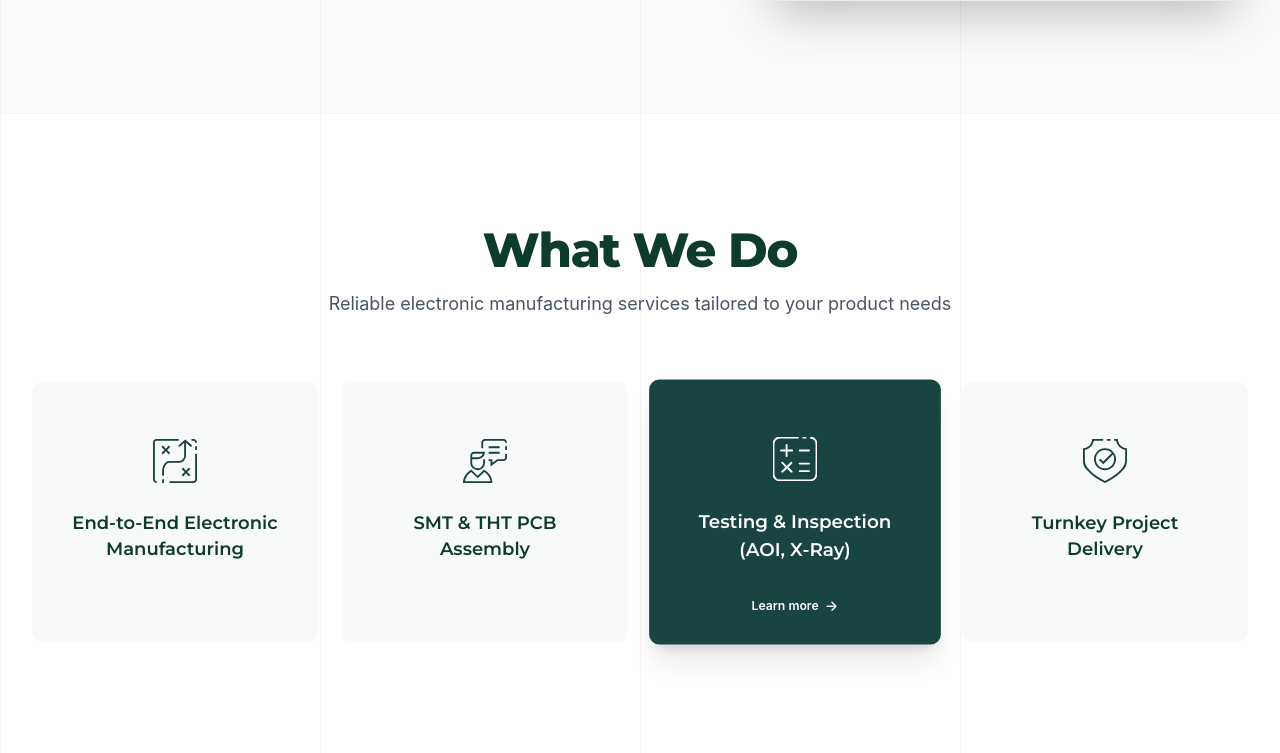
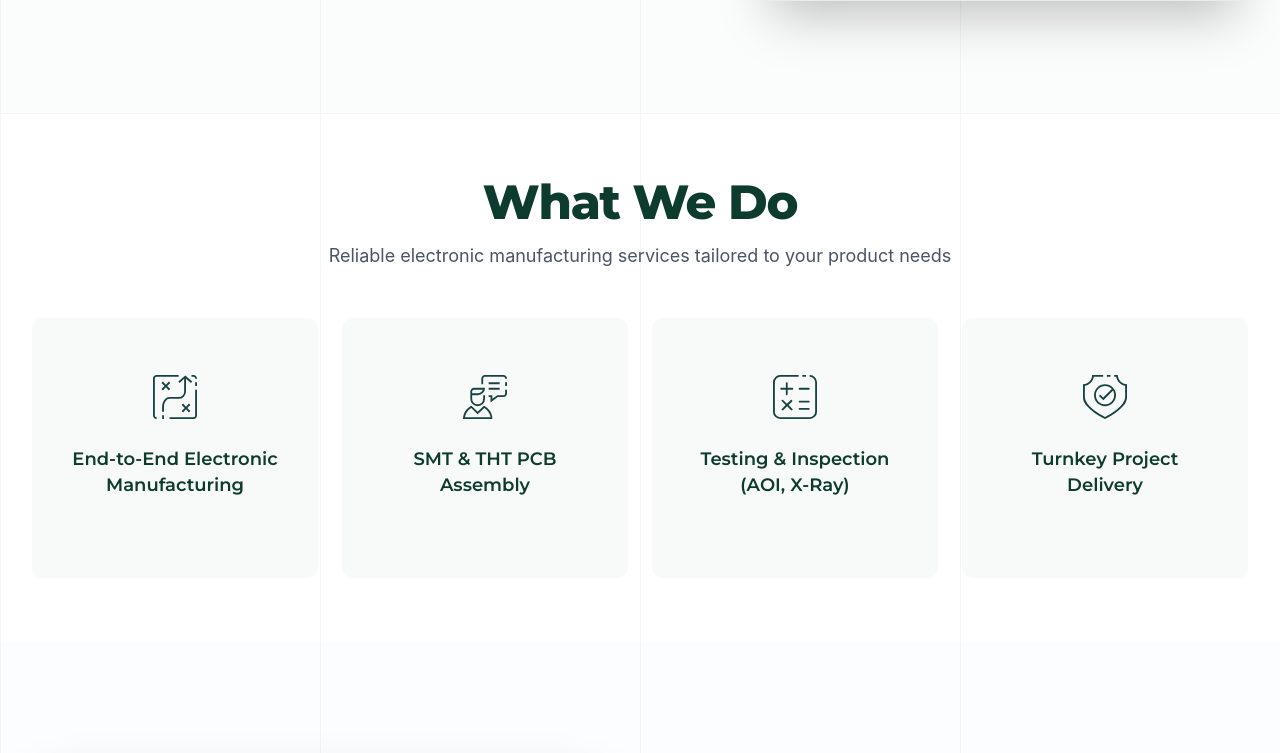
Before and after one commit to White-D-coder/alicatech, a React (Vite) app: page / in a window 1280 px wide. Shown: the part 1150-1903 px from the top of the page. Built offline with nearby package versions, Linux system fonts and the light colour scheme.

Commit message:
animation fix

```diff
--- a/src/components/WhatWeDo.tsx
+++ b/src/components/WhatWeDo.tsx
@@ -9,6 +9,7 @@ interface ServiceCardProps {
   pageKey: string;
   isActive: boolean;
   onMouseEnter: () => void;
+  onMouseLeave: () => void;
   onClick: () => void;
 }
 
@@ -19,11 +20,13 @@ const ServiceCard = ({
   title,
   isActive,
   onMouseEnter,
+  onMouseLeave,
   onClick,
 }: ServiceCardProps) => {
   return (
     <div
       onMouseEnter={onMouseEnter}
+      onMouseLeave={onMouseLeave}
       onClick={onClick}
       className={`rounded-[10px] p-7 flex flex-col items-center justify-between text-center min-h-[260px] transition-all duration-300 cursor-pointer ${
         isActive
@@ -69,7 +72,7 @@ interface WhatWeDoProps {
 }
 
 export const WhatWeDo = ({ onNavigate }: WhatWeDoProps) => {
-  const [activeCard, setActiveCard] = useState<number>(3);
+  const [activeCard, setActiveCard] = useState<number | null>(null);
 
   const services = [
     {
@@ -107,10 +110,10 @@ export const WhatWeDo = ({ onNavigate }: WhatWeDoProps) => {
   ];
 
   return (
-    <section id="services" className="py-20 lg:py-28 bg-white bg-grid-lines">
+    <section id="services" className="py-12 lg:py-16 bg-white bg-grid-lines">
       <div className="max-w-7xl mx-auto px-4 sm:px-6 lg:px-8">
         {/* Section Header */}
-        <div className="text-center max-w-3xl mx-auto mb-16 space-y-4">
+        <div className="text-center max-w-3xl mx-auto mb-12 space-y-4">
           <h2 className="text-3xl sm:text-4xl lg:text-5xl font-extrabold text-[#0d3b2e] tracking-tight font-montserrat">
             What We Do
           </h2>
@@ -119,7 +122,7 @@ export const WhatWeDo = ({ onNavigate }: WhatWeDoProps) => {
           </p>
         </div>
 
-        {/* 4 Cards Grid */}
+        {/* 4 Cards Grid - Hover state resets to white when mouse leaves */}
         <div className="grid grid-cols-1 sm:grid-cols-2 lg:grid-cols-4 gap-6">
           {services.map((service) => (
             <ServiceCard
@@ -132,6 +135,7 @@ export const WhatWeDo = ({ onNavigate }: WhatWeDoProps) => {
               pageKey={service.pageKey}
               isActive={activeCard === service.id}
               onMouseEnter={() => setActiveCard(service.id)}
+              onMouseLeave={() => setActiveCard(null)}
               onClick={() => onNavigate?.(service.pageKey)}
             />
           ))}
```
